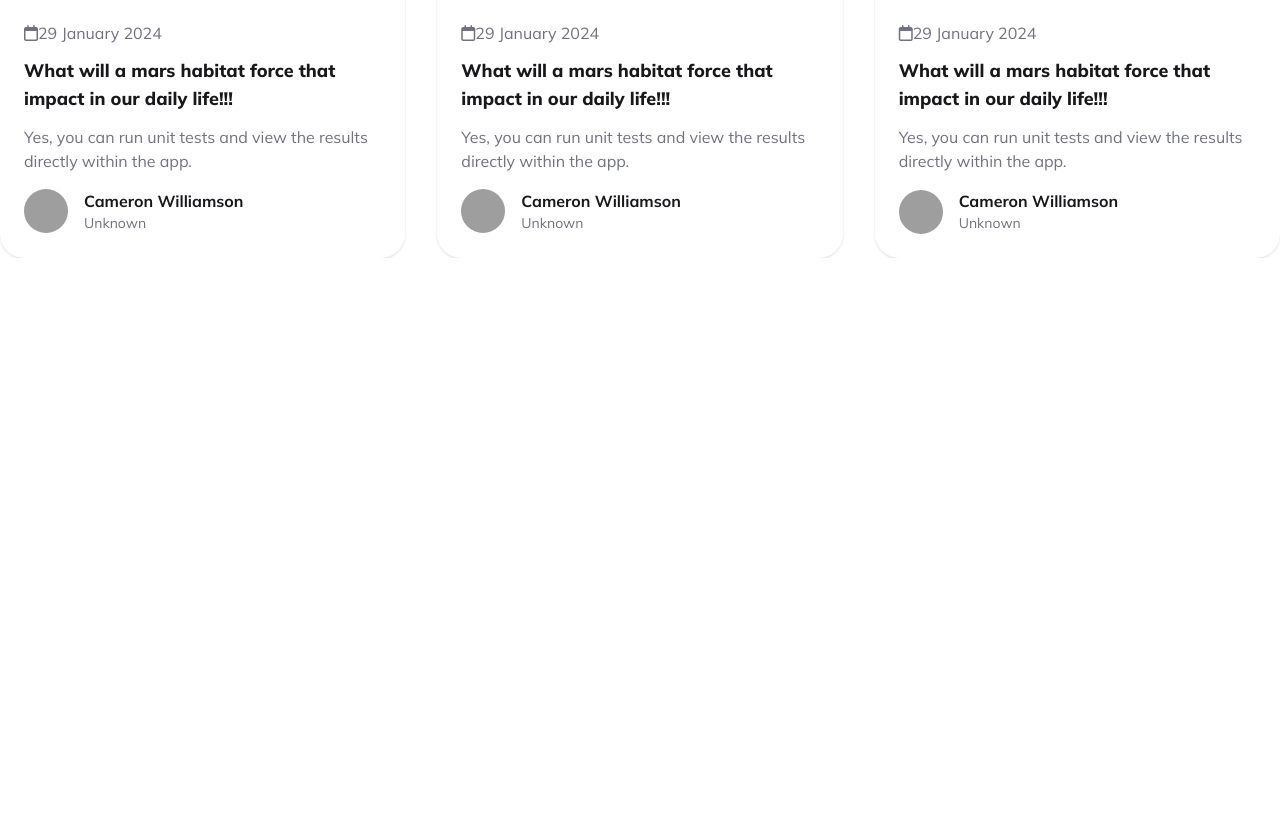
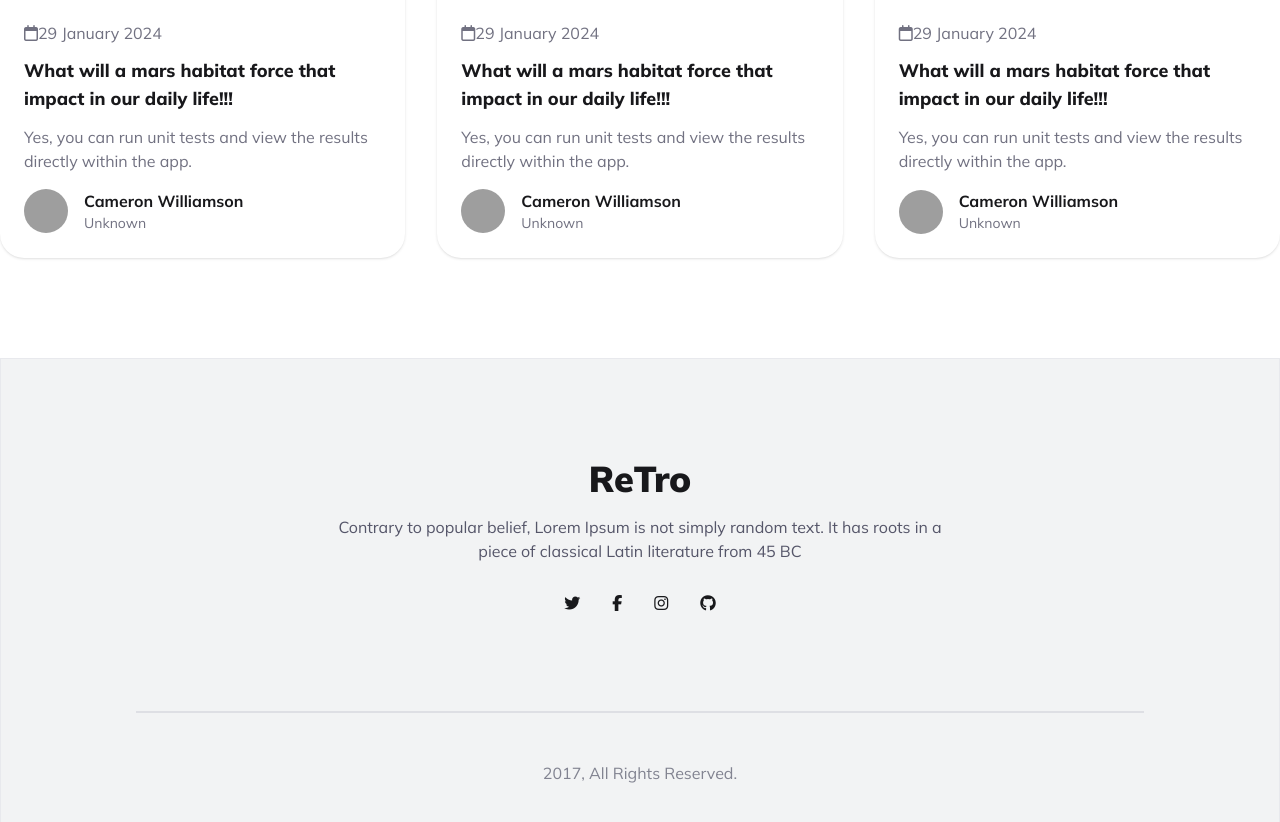
Before and after one commit to Sultana247/BookReviewAssignment, a plain HTML site: page index.html in a window 1280 px wide. Shown: the part 2947-3769 px from the top of the page. Before the commit the page ends 3205 px from the top, so only its background shows below. Drawn offline with nearby package versions, Linux system fonts and the light colour scheme; grey boxes are pictures that could not be loaded.

Commit message:
added footer

```diff
--- a/index.html
+++ b/index.html
@@ -393,7 +393,22 @@
             </div>
           </section>
     </main>
-    <footer>
+    <footer class="bg-[#12132D0D] border-1 border-[#30325E0D] mt-[100px] px-[50px] lg:px-[135px]">
+        <div class="flex flex-col justify-center items-center py-[100px] ">
+            <h4 class="font-black text-4xl">ReTro</h4>
+            <p class="text-[16px] text-[#12132DB3] mt-4 text-center">Contrary to popular belief, Lorem Ipsum is not simply random text. It has roots in a <br>piece of classical Latin literature from 45 BC</p>
+            <div class="flex mt-8 gap-8">
+                <i class="fa-brands fa-twitter"></i>
+                <i class="fa-brands fa-facebook-f"></i>
+                <i class="fa-brands fa-instagram"></i>
+                <i class="fa-brands fa-github"></i>
+            </div>
+
+
+
+        </div>
+        <div class=" border-solid border-1 border-[#30325E1A] "></div>
+        <p class=" mt-12 text-[16px] text-[#12132D80] text-center mb-[100px]">2017, All Rights Reserved.</p>
 
     </footer>
 </body>
```
